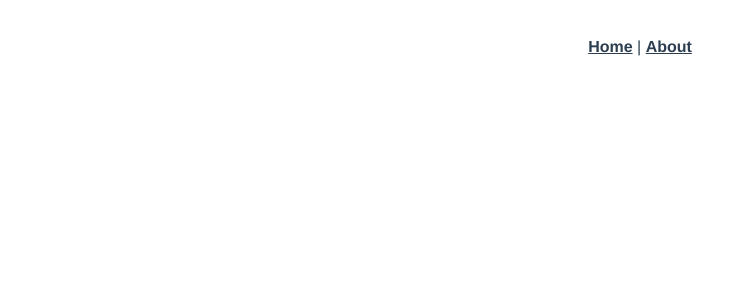
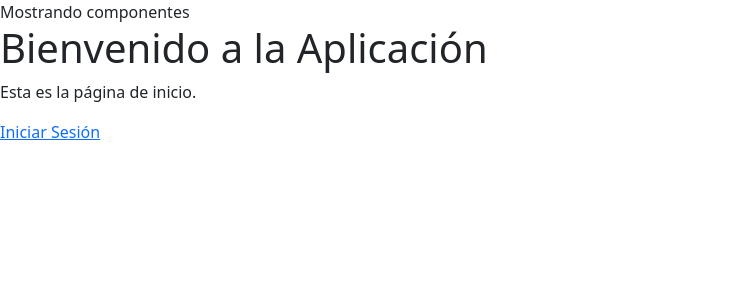
Before and after one commit to Luis-Alberto-Lara-Martinez/TFG, a Vue app in the folder frontend/: page /inicio in a window 1280 px wide. Before the commit this address had no page. Shown: the top 300 px of the page, without its empty margins (0-755 px from the left). Built offline with nearby package versions, Linux system fonts and the light colour scheme.

Commit message:
Configuración de rutas y componentes de ejemplo básicos y adición de Bootstrap

```diff
--- a/frontend/public/index.html
+++ b/frontend/public/index.html
@@ -1,17 +1,25 @@
 <!DOCTYPE html>
-<html lang="">
-  <head>
-    <meta charset="utf-8">
+<html lang="es">
+
+<head>
+    <meta charset="UTF-8">
     <meta http-equiv="X-UA-Compatible" content="IE=edge">
-    <meta name="viewport" content="width=device-width,initial-scale=1.0">
-    <link rel="icon" href="<%= BASE_URL %>favicon.ico">
-    <title><%= htmlWebpackPlugin.options.title %></title>
-  </head>
-  <body>
+    <meta name="viewport" content="width=device-width, initial-scale=1.0">
+    <title>Todo Videojuegos</title>
+    <link rel="shortcut icon" href="favicon.ico" type="image/x-icon">
+    <link href="https://cdn.jsdelivr.net/npm/bootstrap@5.3.5/dist/css/bootstrap.min.css" rel="stylesheet"
+        integrity="sha384-SgOJa3DmI69IUzQ2PVdRZhwQ+dy64/BUtbMJw1MZ8t5HZApcHrRKUc4W0kG879m7" crossorigin="anonymous">
+    <script src="https://cdn.jsdelivr.net/npm/bootstrap@5.3.5/dist/js/bootstrap.bundle.min.js"
+        integrity="sha384-k6d4wzSIapyDyv1kpU366/PK5hCdSbCRGRCMv+eplOQJWyd1fbcAu9OCUj5zNLiq"
+        crossorigin="anonymous"></script>
+</head>
+
+<body>
     <noscript>
-      <strong>We're sorry but <%= htmlWebpackPlugin.options.title %> doesn't work properly without JavaScript enabled. Please enable it to continue.</strong>
+        Lo sentimos, pero Todo Videojuegos no funciona correctamente sin JavaScript habilitado. Por favor, habilítalo
+        para continuar.
     </noscript>
     <div id="app"></div>
-    <!-- built files will be auto injected -->
-  </body>
+</body>
+
 </html>
--- a/frontend/src/App.vue
+++ b/frontend/src/App.vue
@@ -1,30 +1,4 @@
 <template>
-  <nav>
-    <router-link to="/">Home</router-link> |
-    <router-link to="/about">About</router-link>
-  </nav>
-  <router-view/>
+    Mostrando componentes
+    <router-view/>
 </template>
-
-<style>
-#app {
-  font-family: Avenir, Helvetica, Arial, sans-serif;
-  -webkit-font-smoothing: antialiased;
-  -moz-osx-font-smoothing: grayscale;
-  text-align: center;
-  color: #2c3e50;
-}
-
-nav {
-  padding: 30px;
-}
-
-nav a {
-  font-weight: bold;
-  color: #2c3e50;
-}
-
-nav a.router-link-exact-active {
-  color: #42b983;
-}
-</style>
--- /dev/null
+++ b/frontend/src/componentes/InicioComponent.vue
@@ -0,0 +1,13 @@
+<template>
+    <div class="inicio">
+        <h1>Bienvenido a la Aplicación</h1>
+        <p>Esta es la página de inicio.</p>
+        <router-link to="/login">Iniciar Sesión</router-link>
+    </div>
+</template>
+
+<script>
+export default {
+    name: 'InicioComponent',
+};
+</script>
--- /dev/null
+++ b/frontend/src/componentes/LoginComponent.vue
@@ -0,0 +1,13 @@
+<template>
+    <form action="#" method="post">
+        Usuario <input type="text" name="" id="">
+        Clave <input type="text" name="" id="">
+        <input type="submit" value="">
+    </form>
+</template>
+
+<script>
+export default {
+    name: 'LoginComponent',
+};
+</script>
--- a/frontend/src/components/HelloWorld.vue
+++ /dev/null
@@ -1,59 +0,0 @@
-<template>
-  <div class="hello">
-    <h1>{{ msg }}</h1>
-    <p>
-      For a guide and recipes on how to configure / customize this project,<br>
-      check out the
-      <a href="https://cli.vuejs.org" target="_blank" rel="noopener">vue-cli documentation</a>.
-    </p>
-    <h3>Installed CLI Plugins</h3>
-    <ul>
-      <li><a href="https://github.com/vuejs/vue-cli/tree/dev/packages/%40vue/cli-plugin-babel" target="_blank" rel="noopener">babel</a></li>
-      <li><a href="https://github.com/vuejs/vue-cli/tree/dev/packages/%40vue/cli-plugin-router" target="_blank" rel="noopener">router</a></li>
-      <li><a href="https://github.com/vuejs/vue-cli/tree/dev/packages/%40vue/cli-plugin-eslint" target="_blank" rel="noopener">eslint</a></li>
-    </ul>
-    <h3>Essential Links</h3>
-    <ul>
-      <li><a href="https://vuejs.org" target="_blank" rel="noopener">Core Docs</a></li>
-      <li><a href="https://forum.vuejs.org" target="_blank" rel="noopener">Forum</a></li>
-      <li><a href="https://chat.vuejs.org" target="_blank" rel="noopener">Community Chat</a></li>
-      <li><a href="https://twitter.com/vuejs" target="_blank" rel="noopener">Twitter</a></li>
-      <li><a href="https://news.vuejs.org" target="_blank" rel="noopener">News</a></li>
-    </ul>
-    <h3>Ecosystem</h3>
-    <ul>
-      <li><a href="https://router.vuejs.org" target="_blank" rel="noopener">vue-router</a></li>
-      <li><a href="https://vuex.vuejs.org" target="_blank" rel="noopener">vuex</a></li>
-      <li><a href="https://github.com/vuejs/vue-devtools#vue-devtools" target="_blank" rel="noopener">vue-devtools</a></li>
-      <li><a href="https://vue-loader.vuejs.org" target="_blank" rel="noopener">vue-loader</a></li>
-      <li><a href="https://github.com/vuejs/awesome-vue" target="_blank" rel="noopener">awesome-vue</a></li>
-    </ul>
-  </div>
-</template>
-
-<script>
-export default {
-  name: 'HelloWorld',
-  props: {
-    msg: String
-  }
-}
-</script>
-
-<!-- Add "scoped" attribute to limit CSS to this component only -->
-<style scoped>
-h3 {
-  margin: 40px 0 0;
-}
-ul {
-  list-style-type: none;
-  padding: 0;
-}
-li {
-  display: inline-block;
-  margin: 0 10px;
-}
-a {
-  color: #42b983;
-}
-</style>
--- a/frontend/src/main.js
+++ b/frontend/src/main.js
@@ -1,5 +1,5 @@
 import { createApp } from 'vue'
 import App from './App.vue'
-import router from './router'
+import router from './rutas'
 
 createApp(App).use(router).mount('#app')
--- a/frontend/src/router/index.js
+++ /dev/null
@@ -1,25 +0,0 @@
-import { createRouter, createWebHistory } from 'vue-router'
-import HomeView from '../views/HomeView.vue'
-
-const routes = [
-  {
-    path: '/',
-    name: 'home',
-    component: HomeView
-  },
-  {
-    path: '/about',
-    name: 'about',
-    // route level code-splitting
-    // this generates a separate chunk (about.[hash].js) for this route
-    // which is lazy-loaded when the route is visited.
-    component: () => import(/* webpackChunkName: "about" */ '../views/AboutView.vue')
-  }
-]
-
-const router = createRouter({
-  history: createWebHistory(process.env.BASE_URL),
-  routes
-})
-
-export default router
--- /dev/null
+++ b/frontend/src/rutas.js
@@ -0,0 +1,28 @@
+import { createRouter, createWebHistory } from "vue-router"
+import Login from "./componentes/LoginComponent.vue"
+
+const rutas = [
+    // hay dos formas de definir las rutas, una es con el componente y la otra es con la función import
+    // la función import es la que se usa para cargar los componentes de forma asíncrona, es decir, solo se cargan cuando se accede a la ruta
+    // la otra forma es la que se usa para cargar los componentes de forma síncrona, es decir, se cargan al inicio de la aplicación aunque no
+    //  se acceda a la ruta
+    {
+        path: '/',
+        redirect: '/login'
+    },
+    {
+        path: '/login',
+        component: Login
+    },
+    {
+        path: '/inicio',
+        component: () => import("./componentes/InicioComponent.vue")
+    }
+]
+
+const router = createRouter({
+    history: createWebHistory(process.env.BASE_URL),
+    routes: rutas
+})
+
+export default router
--- a/frontend/src/views/AboutView.vue
+++ /dev/null
@@ -1,5 +0,0 @@
-<template>
-  <div class="about">
-    <h1>This is an about page</h1>
-  </div>
-</template>
--- a/frontend/src/views/HomeView.vue
+++ /dev/null
@@ -1,18 +0,0 @@
-<template>
-  <div class="home">
-    <img alt="Vue logo" src="../assets/logo.png">
-    <HelloWorld msg="Welcome to Your Vue.js App"/>
-  </div>
-</template>
-
-<script>
-// @ is an alias to /src
-import HelloWorld from '@/components/HelloWorld.vue'
-
-export default {
-  name: 'HomeView',
-  components: {
-    HelloWorld
-  }
-}
-</script>
```
Also changed, not shown: frontend/.browserslistrc (deleted), frontend/src/assets/logo.png (deleted).
